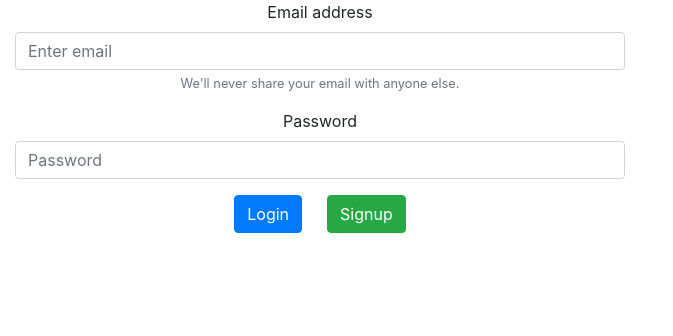
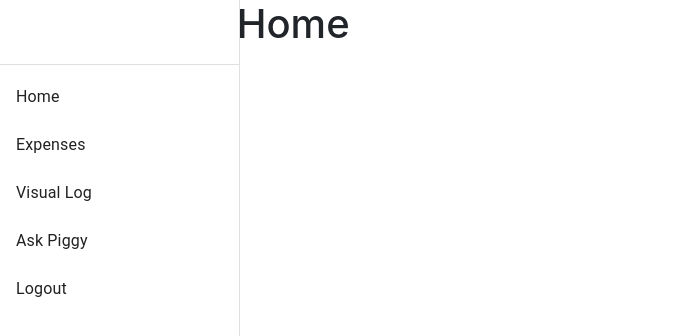
Before and after one commit to jaeeee/Piggy-Bank, a React (Create React App) app: page / in a window 1280 px wide. Shown: the top 336 px of the page, without its empty margins (0-673 px from the left). Built offline with nearby package versions, Linux system fonts and the light colour scheme; no server answers.

Commit message:
added bare bones navbar, no css

```diff
--- a/src/App.js
+++ b/src/App.js
@@ -3,6 +3,7 @@
 import fire from "./config/firebase";
 import Home from "./Home";
 import Login from "./Login";
+import Navbar from "./Navbar";
 import "bootstrap/dist/css/bootstrap.min.css";
 
 class App extends Component {
@@ -32,7 +33,14 @@
   }
 
   render() {
-    return <div className="App">{this.state.user ? <Home /> : <Login />}</div>;
+	return (
+	//return <div className="App">{ this.state.user ? <Home /> : <Login />}</div>;
+		<div>
+			<Navbar />
+			<Home />
+		</div>
+	)
+
   }
 }
 
--- /dev/null
+++ b/src/Navbar.js
@@ -0,0 +1,59 @@
+import React from 'react'
+import { makeStyles } from '@material-ui/core/styles';
+import Drawer from '@material-ui/core/Drawer';
+import List from '@material-ui/core/List';
+import Divider from '@material-ui/core/Divider';
+import ListItem from '@material-ui/core/ListItem';
+import ListItemText from '@material-ui/core/ListItemText';
+
+const drawerWidth = 240;
+
+const useStyles = makeStyles(theme => ({
+  root: {
+    display: 'flex',
+  },
+  appBar: {
+    width: `calc(100% - ${drawerWidth}px)`,
+    marginLeft: drawerWidth,
+  },
+  drawer: {
+    width: drawerWidth,
+    flexShrink: 0,
+  },
+  drawerPaper: {
+    width: drawerWidth,
+  },
+  toolbar: theme.mixins.toolbar,
+  content: {
+    flexGrow: 1,
+    backgroundColor: theme.palette.background.default,
+    padding: theme.spacing(3),
+  },
+}));
+
+const Navbar = () => {
+  const classes = useStyles();
+  return (
+    <div className={classes.root}>
+      <Drawer
+        className={classes.drawer}
+        variant="permanent"
+        classes={{
+          paper: classes.drawerPaper,
+        }}
+        anchor="left">
+        <div className={classes.toolbar} />
+        <Divider />
+        <List>
+          {['Home', 'Expenses', 'Visual Log', 'Ask Piggy', 'Logout'].map((text, index) => (
+            <ListItem button key={text}>
+              <ListItemText primary={text} />
+            </ListItem>
+          ))}
+        </List>
+      </Drawer>
+    </div>
+  );
+}
+
+export default Navbar;
```
